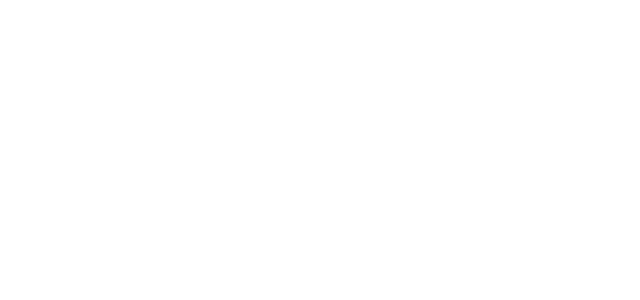
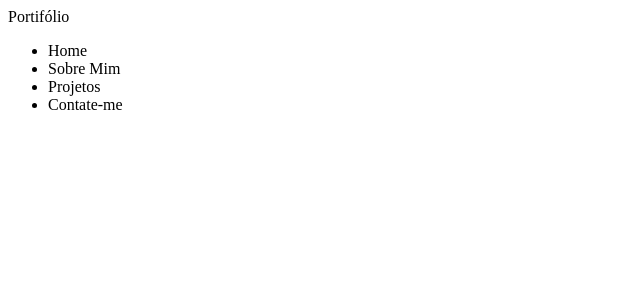
Before and after one commit to WillianAmorim/my-portfolio, a React (Create React App) app: page / in a window 1280 px wide. Shown: the top 300 px of the page, without its empty margins (0-640 px from the left). Built offline with nearby package versions, Linux system fonts and the light colour scheme.

Commit message:
feito estrutura do Header

```diff
--- a/src/components/Header.js
+++ b/src/components/Header.js
@@ -3,7 +3,13 @@
 const Header = () => {
   return (
     <div>
-
+      <div>Portifólio</div>
+      <ul>
+        <li>Home</li>
+        <li>Sobre Mim</li>
+        <li>Projetos</li>
+        <li>Contate-me</li>
+      </ul>
     </div>
   )
 }
```
